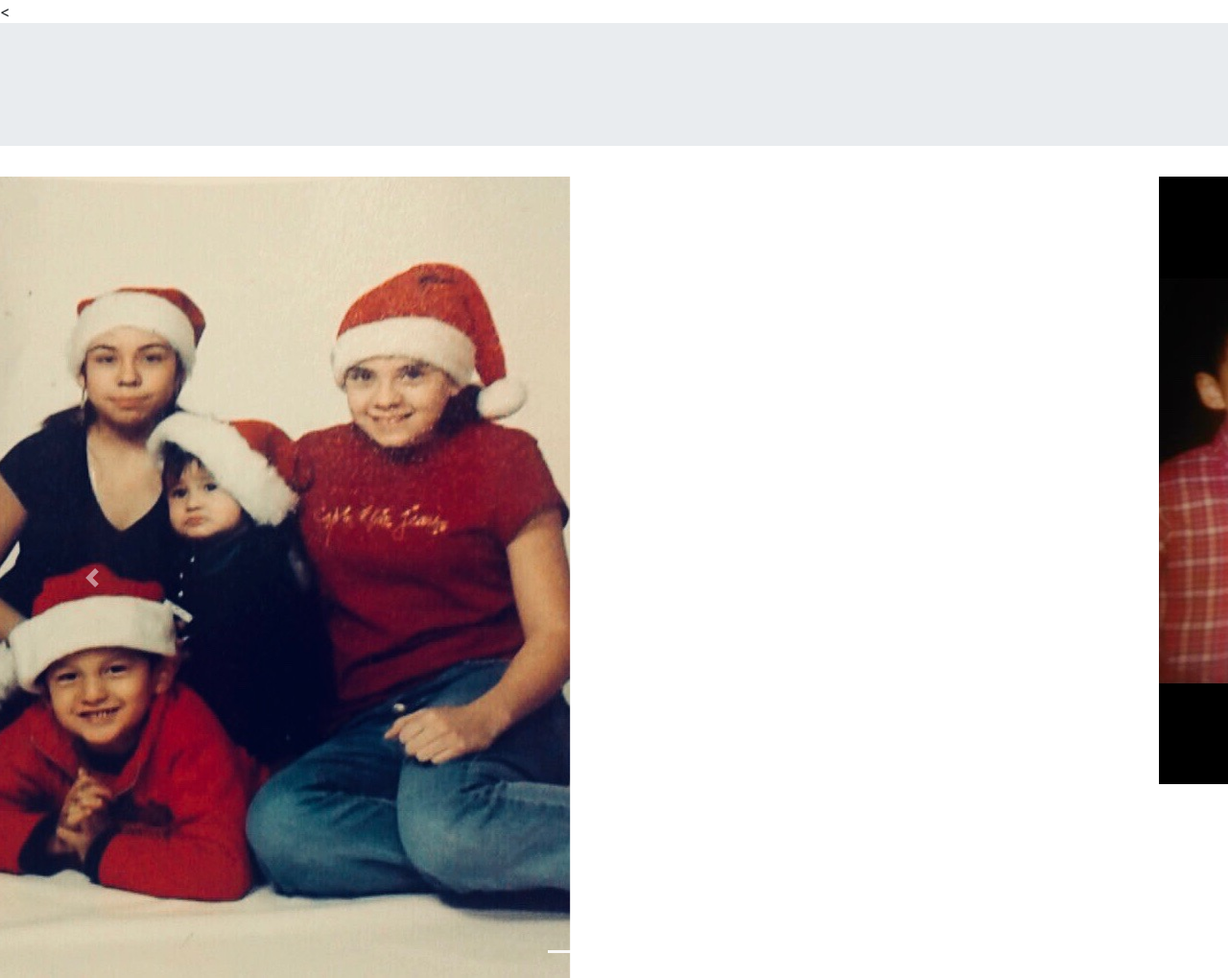
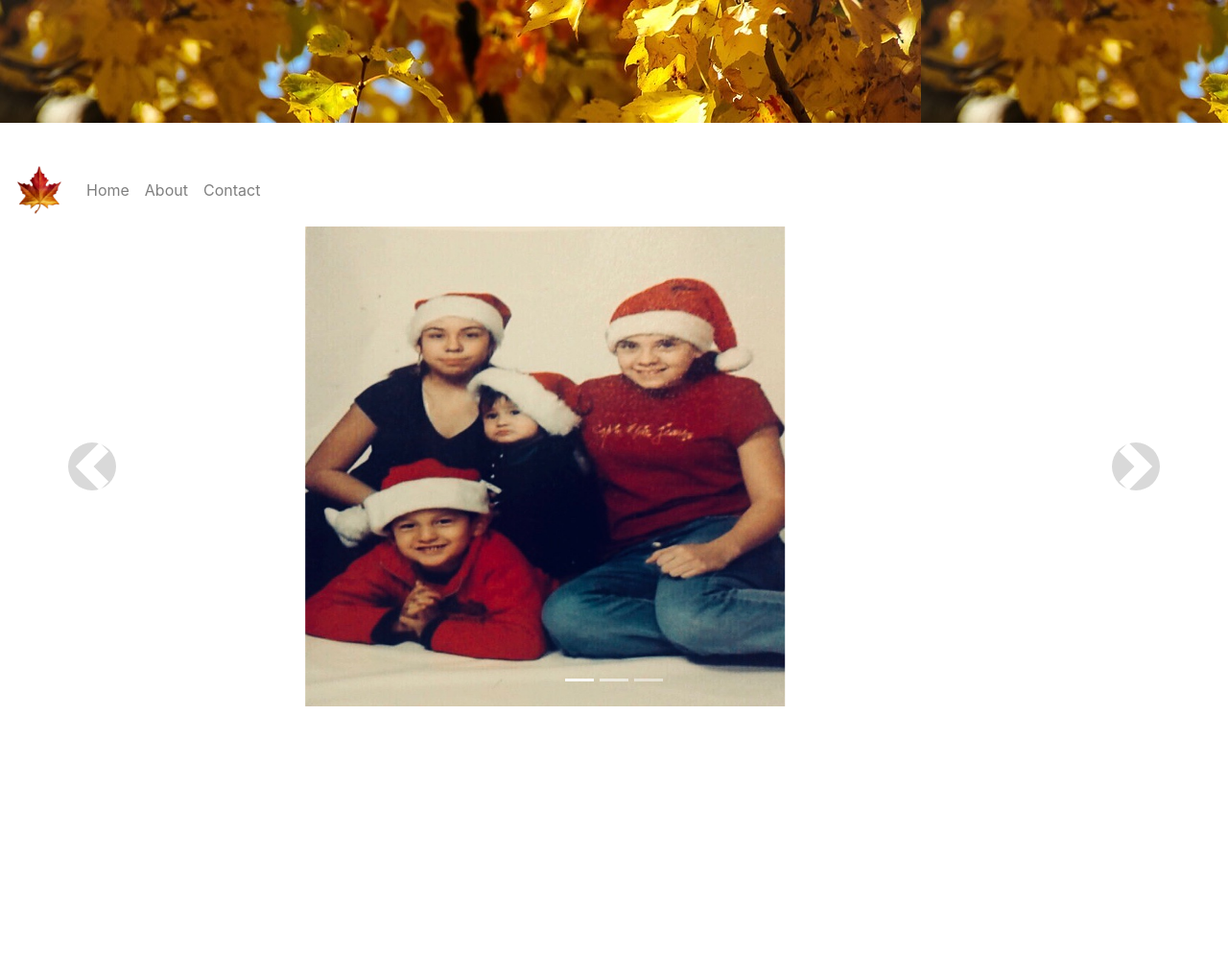
Before and after one commit to rpmartinez03/ecs1819-1, a plain HTML site: page webFinal/index2.html in a window 1280 px wide. Shown: the whole page at 96% size. After the commit the page ends 800 px from the top, so only its background shows below. Drawn offline with nearby package versions, Linux system fonts and the light colour scheme.

Commit message:
first commit

```diff
--- a/webFinal/index2.html
+++ b/webFinal/index2.html
@@ -1,5 +1,5 @@
 <!DOCTYPE>
-    <<html>
+    <html>
         <head>
             <tittle>
 
@@ -20,6 +20,27 @@
                 <div class="container">
                 </div>
             </div>
+
+        <nav class="navbar navbar-expand-sm navbar-light">
+
+              <!-- Brand/logo -->
+              <a class="navbar-brand" href="index.html">
+          <img class="class6" src="images/maplef.png">
+              </a>
+
+              <!-- Links -->
+          <ul class="navbar-nav">
+            <li class="nav-item">
+              <a class="nav-link" href="index.html">Home</a>
+              </li>
+            <li class="nav-item">
+              <a class="nav-link" href="index2.html">About</a>
+            </li>
+            <li class="nav-item">
+              <a class="nav-link" href="index3.html">Contact</a>
+           </li>
+         </ul>
+    </nav>
                                 <div id="demo" class="carousel slide" data-ride="carousel">
 
                           <!-- Indicators -->
@@ -27,7 +48,6 @@
                             <li data-target="#demo" data-slide-to="0" class="active"></li>
                             <li data-target="#demo" data-slide-to="1"></li>
                             <li data-target="#demo" data-slide-to="2"></li>
-                            <li data-target="#demo" data-slide-to="3"></li>
                           </ul>
 
                           <!-- The slideshow -->
@@ -41,9 +61,8 @@
                                 <div class="carousel-item">
                                   <img class="class1"  src="images/family2.jpg" alt="Rosalind Franklin Microscope">
                                 </div>
-                          <div class="carousel-item">
-                              <img class="class1" src="images/me.jpg" alt="Rosalind Franklin Structure">
-                          </div>
+
+
                             </div>
                          <!-- Left and right controls -->
                           <a class="carousel-control-prev" href="#demo" data-slide="prev">
--- a/webFinal/style.css
+++ b/webFinal/style.css
@@ -21,8 +21,6 @@
   color: black;
 }
 
-
-
 .class2{
     background-color:#fff;
 
@@ -36,3 +34,6 @@ img{
 .class6{
 	height:50px;
 }
+.class8{
+    font-family: fantasy;
+}
--- a/webFinal/style2.css
+++ b/webFinal/style2.css
@@ -0,0 +1,27 @@
+.jumbotron{
+    background-image:url(images/fall.jpg);
+    height:120px;
+}
+}
+.navbar {
+	height: 100px;
+}
+.class6{
+	height:50px;
+}
+.class1 {
+    width:500px;
+    height:500px;
+    display: block;
+    margin-left: auto;
+    margin-right: auto;
+
+}
+.carousel-control-prev-icon, .carousel-control-next-icon {
+    height: 50px;
+    width: 50px;
+    outline: black;
+    background-color: rgba(0, 0, 0, 0.3);
+    background-size: 100%, 100%;
+    border-radius: 50%;
+}
```
Also changed, not shown: webFinal/index.html (+1 -1 lines).
